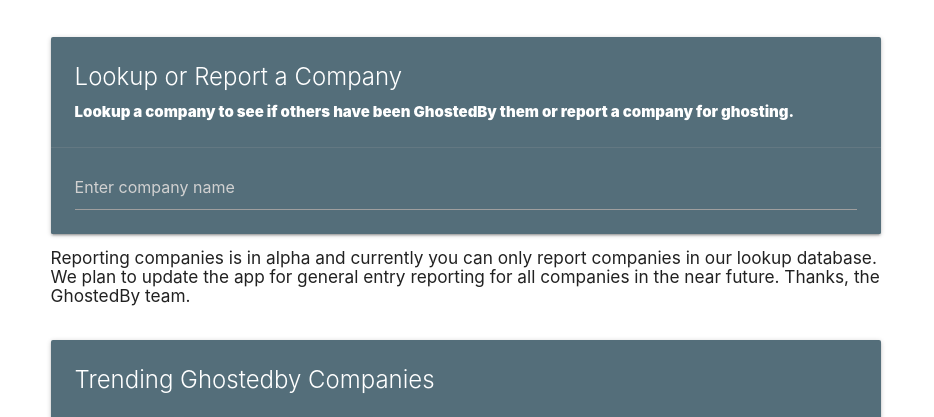
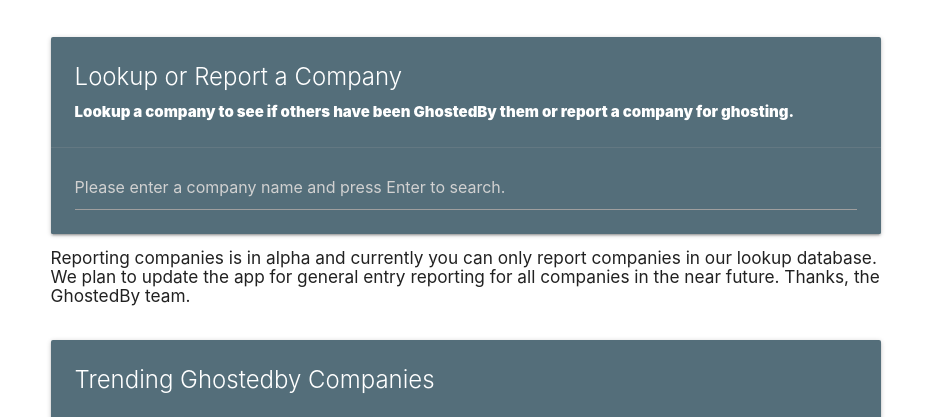
Before and after one commit to ghostedbyapp/officialghostedby, a website: page public/index.html in a window 1280 px wide. Shown: the part 366-783 px from the top of the page, without its empty margins (174-1108 px from the left). Drawn offline with nearby package versions, Linux system fonts and the light colour scheme; some packages are replaced by stand-ins of ours; no server answers; a web font is replaced by a local one.

Commit message:
edits to entry field

```diff
--- a/public/index.html
+++ b/public/index.html
@@ -58,7 +58,7 @@
 
               </div>
               <div class="card-action">
-                <input id="lookup-company" placeholder="Enter company name"
+                <input id="lookup-company" placeholder="Please enter a company name and press Enter to search."
                   type="text" class="validate">
                 <!-- <a href="#resultModal" class="modal-trigger waves-effect
                   waves-light btn" id="lookup-btn">Lookup or Report a Company</a> -->
```
